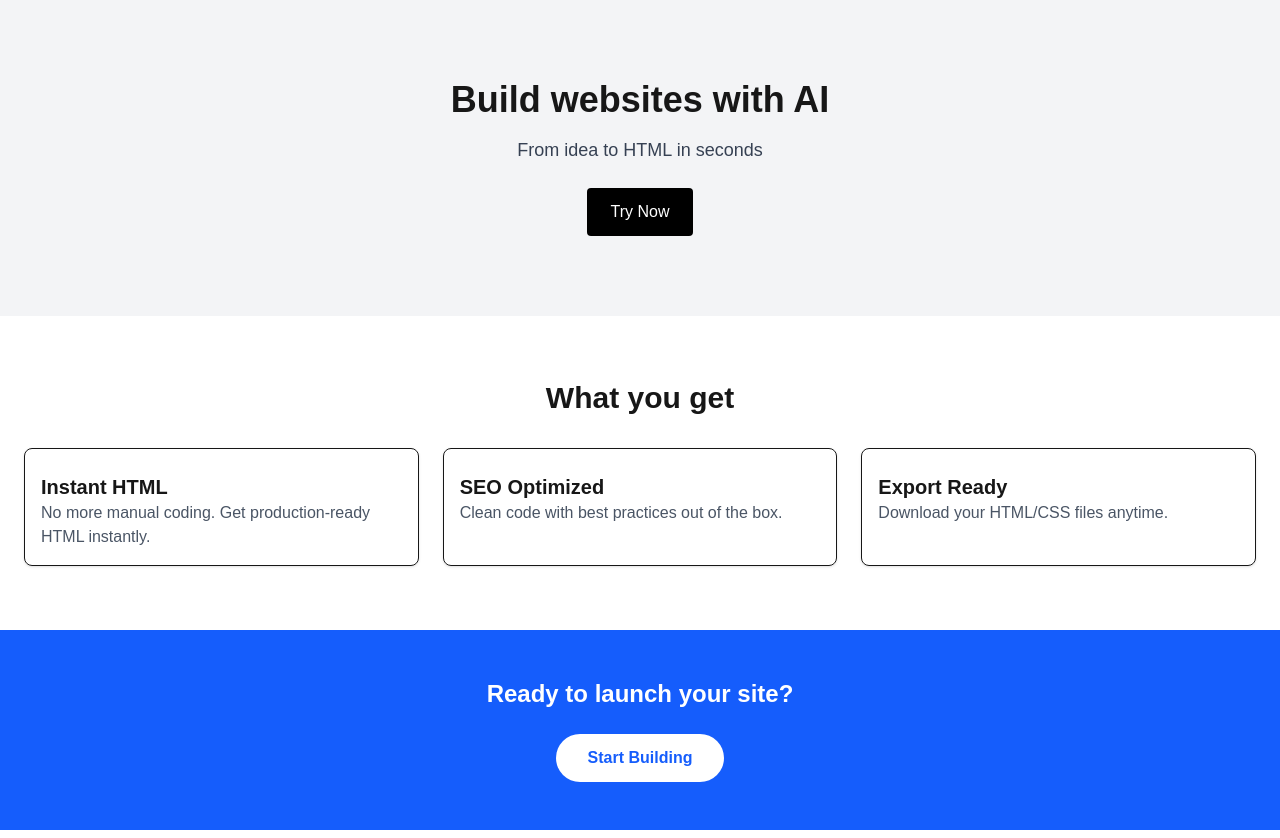
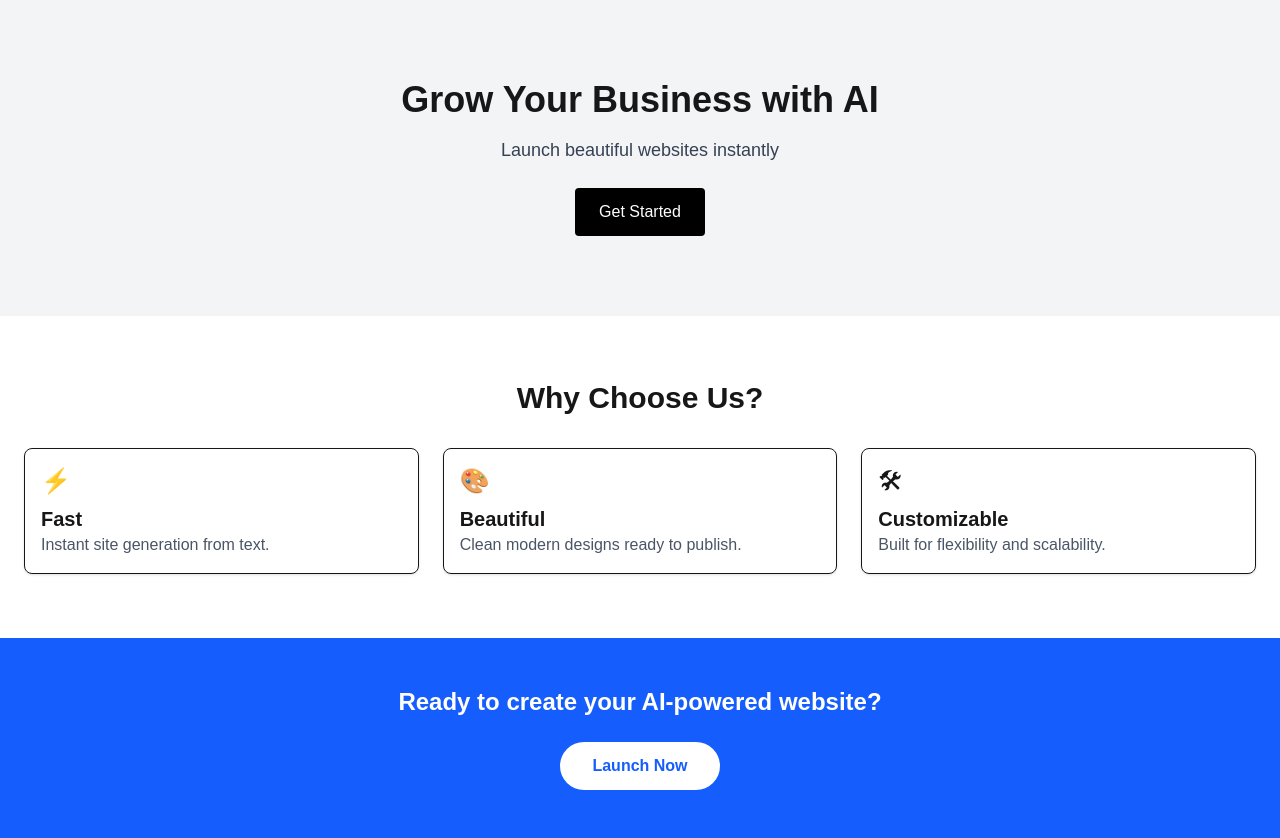
Before and after one commit to Userelli/ai-site-builder, a Next.js app: page /preview in a window 1280 px wide. Built offline with nearby package versions, Linux system fonts and the light colour scheme.

Commit message:
Fix: corrected preview page for homepage rendering

```diff
--- a/app/preview/page.tsx
+++ b/app/preview/page.tsx
@@ -1,12 +1,11 @@
-import React from "react";
 import Hero from "@/components/blocks/Hero";
 import Features from "@/components/blocks/Features";
 import CTA from "@/components/blocks/CTA";
 import {
   PageSchema,
-  CTAContent,
   HeroContent,
   FeaturesContent,
+  CTAContent,
 } from "@/lib/pageSchema";
 
 const pageData: PageSchema = {
@@ -15,28 +14,31 @@ const pageData: PageSchema = {
     {
       type: "hero",
       content: {
-        headline: "Build websites with AI",
-        subheadline: "From idea to HTML in seconds",
-        buttonText: "Try Now",
-        buttonLink: "/builder",
+        headline: "Grow Your Business with AI",
+        subheadline: "Launch beautiful websites instantly",
+        buttonText: "Get Started",
+        buttonLink: "#",
       },
     },
     {
       type: "features",
       content: {
-        title: "What you get",
+        title: "Why Choose Us?",
         features: [
           {
-            title: "Instant HTML",
-            description: "No more manual coding. Get production-ready HTML instantly.",
+            icon: "⚡",
+            title: "Fast",
+            description: "Instant site generation from text.",
           },
           {
-            title: "SEO Optimized",
-            description: "Clean code with best practices out of the box.",
+            icon: "🎨",
+            title: "Beautiful",
+            description: "Clean modern designs ready to publish.",
           },
           {
-            title: "Export Ready",
-            description: "Download your HTML/CSS files anytime.",
+            icon: "🛠",
+            title: "Customizable",
+            description: "Built for flexibility and scalability.",
           },
         ],
       },
@@ -44,9 +46,9 @@ const pageData: PageSchema = {
     {
       type: "cta",
       content: {
-        message: "Ready to launch your site?",
-        buttonLabel: "Start Building",
-        buttonUrl: "/builder",
+        message: "Ready to create your AI-powered website?",
+        buttonLabel: "Launch Now",
+        buttonUrl: "#",
       },
     },
   ],
```
